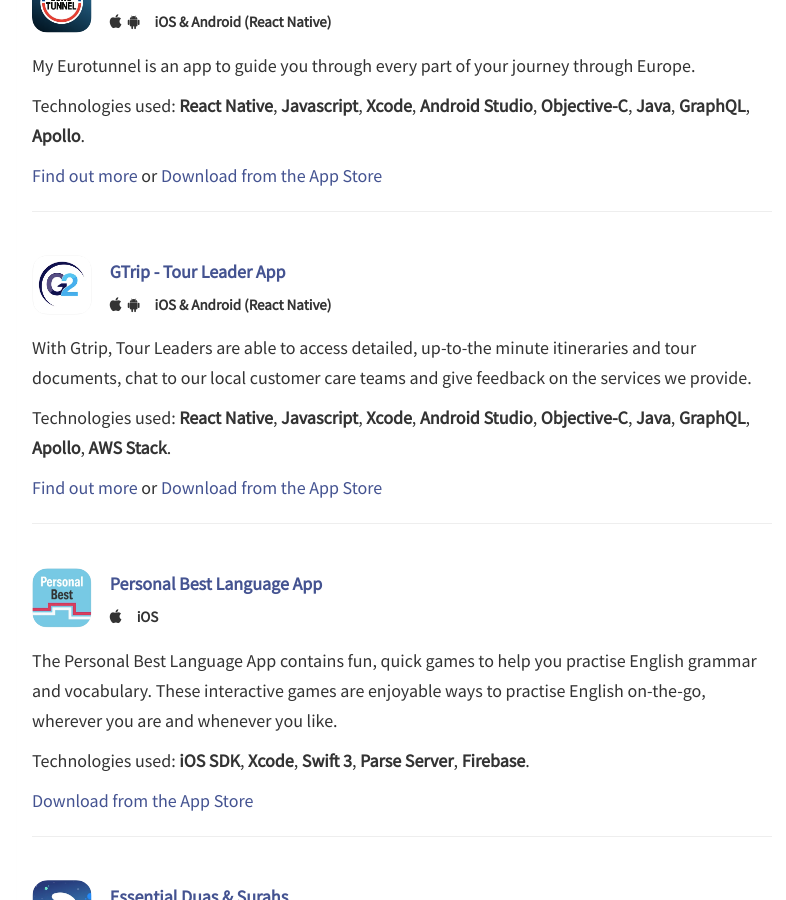
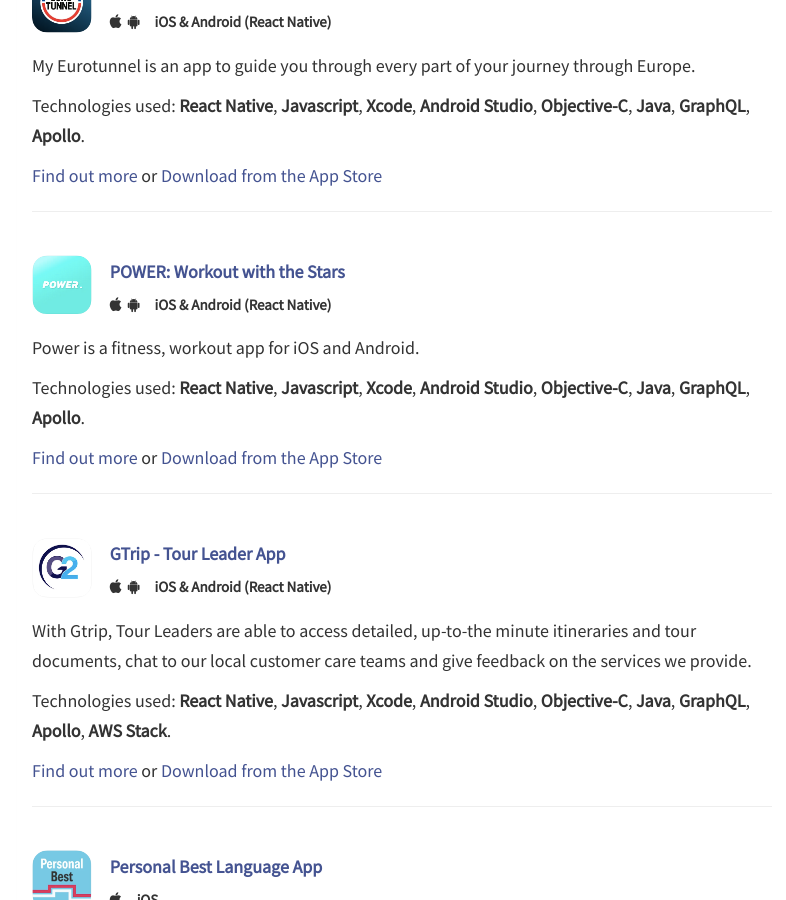
Before and after one commit to jsh8w/jsh8w.github.io, a Jekyll site: the page built from portfolio.html, in a window 1280 px wide and 900 px high, scrolled down 1110 px. Shown: the whole window, without its empty margins (238-1024 px from the left). Built offline with Jekyll 4.4.1, drawn with Linux system fonts in a browser that asks for light colours; nearby versions of some CDN libraries.

Commit message:
Added new app to portfolio.

```diff
--- a/portfolio.html
+++ b/portfolio.html
@@ -66,6 +66,23 @@
           <h5>My Eurotunnel is an app to guide you through every part of your journey through Europe.</h5>
           <h5>Technologies used: <strong>React Native</strong>, <strong>Javascript</strong>, <strong>Xcode</strong>, <strong>Android Studio</strong>, <strong>Objective-C</strong>, <strong>Java</strong>, <strong>GraphQL</strong>, <strong>Apollo</strong>.</h5>
           <h5><a href="https://www.eurotunnel.com/uk/my-eurotunnel/">Find out more</a> or <a href="https://apps.apple.com/gb/app/my-eurotunnel/id1538605304">Download from the App Store</a></h5>
+          <hr>
+        </div>
+
+        <div class="project-row">
+    			<img class="img-app" src="{{ site.baseurl }}assets/images/power_app_icon.png" alt="Power">
+          <div class="project-title-description">
+            <h5>
+              <strong><a href="https://apps.apple.com/app/id1557873992">POWER: Workout with the Stars</a></strong>
+            </h5>
+            <h6 class="project-name-description">
+              <i class="fa fa-apple"></i>&nbsp;&nbsp;<i class="fa fa-android"></i>&nbsp;&nbsp;&nbsp;&nbsp;
+              <strong>iOS & Android (React Native)</strong>
+            </h6>
+          </div>
+          <h5>Power is a fitness, workout app for iOS and Android.</h5>
+          <h5>Technologies used: <strong>React Native</strong>, <strong>Javascript</strong>, <strong>Xcode</strong>, <strong>Android Studio</strong>, <strong>Objective-C</strong>, <strong>Java</strong>, <strong>GraphQL</strong>, <strong>Apollo</strong>.</h5>
+          <h5><a href="https://www.power.app/">Find out more</a> or <a href="https://apps.apple.com/app/id1557873992">Download from the App Store</a></h5>
           <hr>
         </div>
 
```
Also changed, not shown: assets/images/power_app_icon.png (added), 5 other files.
